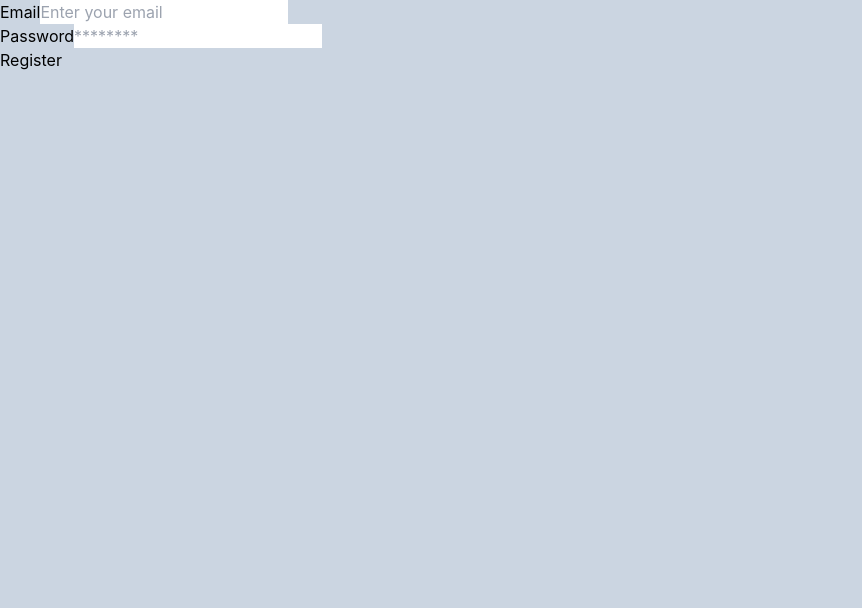
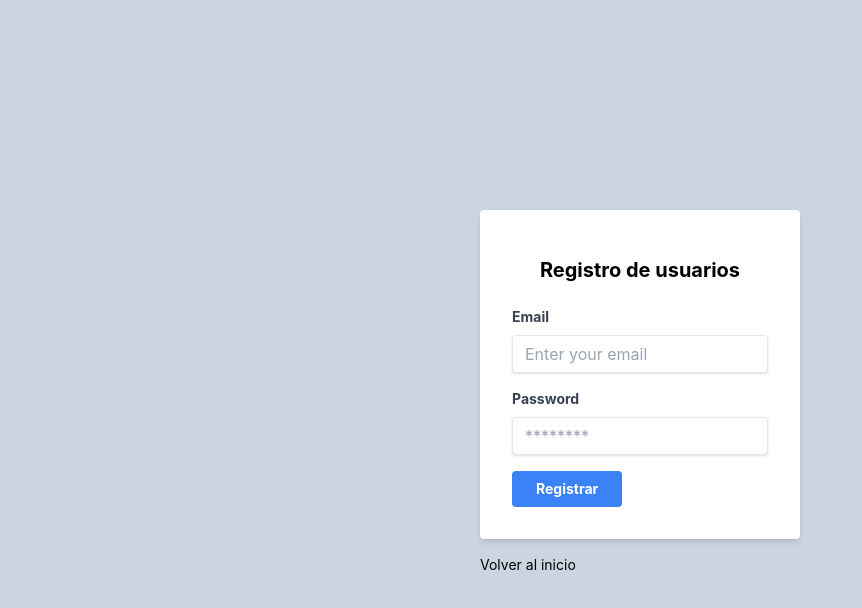
Before and after one commit to FrankHup/react-firebase-app, a React (Create React App) app: page /register in a window 1280 px wide. Shown: the top 608 px of the page, without its empty margins (0-862 px from the left). Built offline with nearby package versions, Linux system fonts and the light colour scheme; no server answers.

Commit message:
component-design-completed

```diff
--- a/src/components/Login.js
+++ b/src/components/Login.js
@@ -1,6 +1,6 @@
 import { useState } from "react";
 import { useAuth } from "../context/AuthContext";
-import { useNavigate } from "react-router-dom";
+import { Link, useNavigate } from "react-router-dom";
 import { Alert } from "./Alert";
 
 export function Login() {
@@ -48,10 +48,13 @@
         onSubmit={handleSubmit}
         className="bg-white shadow-md rounded px-8 pt-6 pb-8 mb-4"
       >
+        <div>
+          <p className="appearance-none w-full py-3 text-xl text-black-700 text-center leading-tight font-bold">Inicio de sesión</p>
+        </div>
         <div className="mb-4">
           <label
             htmlFor="email"
-            className="block text-gray-700 text-sm font-fold mb-2"
+            className="block text-gray-700 text-sm font-bold mb-2"
           >
             Email
           </label>
@@ -66,7 +69,7 @@
         <div className="mb-4">
           <label
             htmlFor="password"
-            className="block text-gray-700 text-sm font-fold mb-2"
+            className="block text-gray-700 text-sm font-bold mb-2"
           >
             Password
           </label>
@@ -84,7 +87,7 @@
           Login
         </button>
       </form>
-
+      <p className="my-4 text-sm flex justify-between">¿No tienes una cuenta?<Link to='/register'className="hover:text-blue-500">Registrate</Link></p>
       <button
         onClick={handleGoogleSignin}
         type="button"
@@ -105,7 +108,7 @@
         </svg>
         Sign in with Google
       </button>
-      <button onClick={handleGoogleSignin} className="bg-slate-50 hover:bg-slate-200 text-blanck shadow-md rounded border-2 border-gray-300 py-2 px-4 w-full">Google Sign In</button>
+      {/* <button onClick={handleGoogleSignin} className="bg-slate-50 hover:bg-slate-200 text-blanck shadow-md rounded border-2 border-gray-300 py-2 px-4 w-full">Google Sign In</button> */}
     </div>
   );
 }
--- a/src/components/Register.js
+++ b/src/components/Register.js
@@ -1,27 +1,25 @@
 import { useState } from "react";
-import { useAuth } from '../context/AuthContext';
-import { useNavigate } from "react-router-dom";
-import {Alert} from "./Alert";
+import { useAuth } from "../context/AuthContext";
+import { Link, useNavigate } from "react-router-dom";
+import { Alert } from "./Alert";
 
 export function Register() {
   const [user, setUser] = useState({ name: "", email: "" });
 
-  const {signup}=useAuth()
-  const navigate= useNavigate()
-  const [error, setError]=useState();
+  const { signup } = useAuth();
+  const navigate = useNavigate();
+  const [error, setError] = useState();
 
-  const handleChange = ({target:{name, value}}) =>
-    setUser({...user, [name]:value})
+  const handleChange = ({ target: { name, value } }) =>
+    setUser({ ...user, [name]: value });
 
-
-  const handleSubmit = async (e)=>{
+  const handleSubmit = async (e) => {
     e.preventDefault();
-    setError('')
+    setError("");
     try {
       await signup(user.email, user.password);
-   navigate('/');
-   }
-   catch (error) {
+      navigate("/");
+    } catch (error) {
       // console.log(error.code);
       // if (error.code === "auth/invalid-email"){
       //   setError('Correo invalido')
@@ -31,31 +29,61 @@
     }
   };
 
-
   return (
-   <div>
+    <div className="w-full max-w-xs m-auto">
       {error && <Alert message={error} type="error" />}
 
-     <form onSubmit={handleSubmit}>
-      <label htmlFor="email">Email</label>
+      <form
+        onSubmit={handleSubmit}
+        className="bg-white shadow-md rounded px-8 pt-6 pb-8 mb-4"
+      >
+        <div>
+          <p className="appearance-none w-full py-6 text-xl text-black-700 text-center leading-tight font-bold">Registro de usuarios</p>
+        </div>
+
+        <div className="mb-4">
+          <label
+            htmlFor="email"
+            className="block text-gray-700 text-sm font-bold mb-2"
+          >
+            Email
+          </label>
           <input
             type="email"
             name="email"
             placeholder="Enter your email"
+            className="shadow appearance-none border rounded w-full py-2 px-3 text-gray-700 leading-tight focus: outline-none focus:shadow-outline"
             onChange={handleChange}
           />
-      <br />
-      <label htmlFor="password">Password</label>
+        </div>
+
+        <div className="mb-4">
+          <label
+            htmlFor="password"
+            className="block text-gray-700 text-sm font-bold mb-2"
+          >
+            Password
+          </label>
           <input
             type="password"
             name="password"
             id="pwd"
             placeholder="********"
+            className="shadow appearance-none border rounded w-full py-2 px-3 text-gray-700 leading-tight focus: outline-none focus:shadow-outline"
             onChange={handleChange}
           />
-      <br />
-      <button>Register</button>
+        </div>
+
+        <button className="bg-blue-500 hover:bg-blue-700 text-white text-sm font-bold py-2 px-6 rounded focus:outline-none focus: shadow-outline">
+          Registrar
+        </button>
       </form>
+
+      <p className="my-4 text-sm flex">
+        <Link to="/login" className="hover:text-blue-500">
+          Volver al inicio
+        </Link>
+      </p>
     </div>
   );
 }
```
Lines whose indentation alone changed are shown as unchanged.
